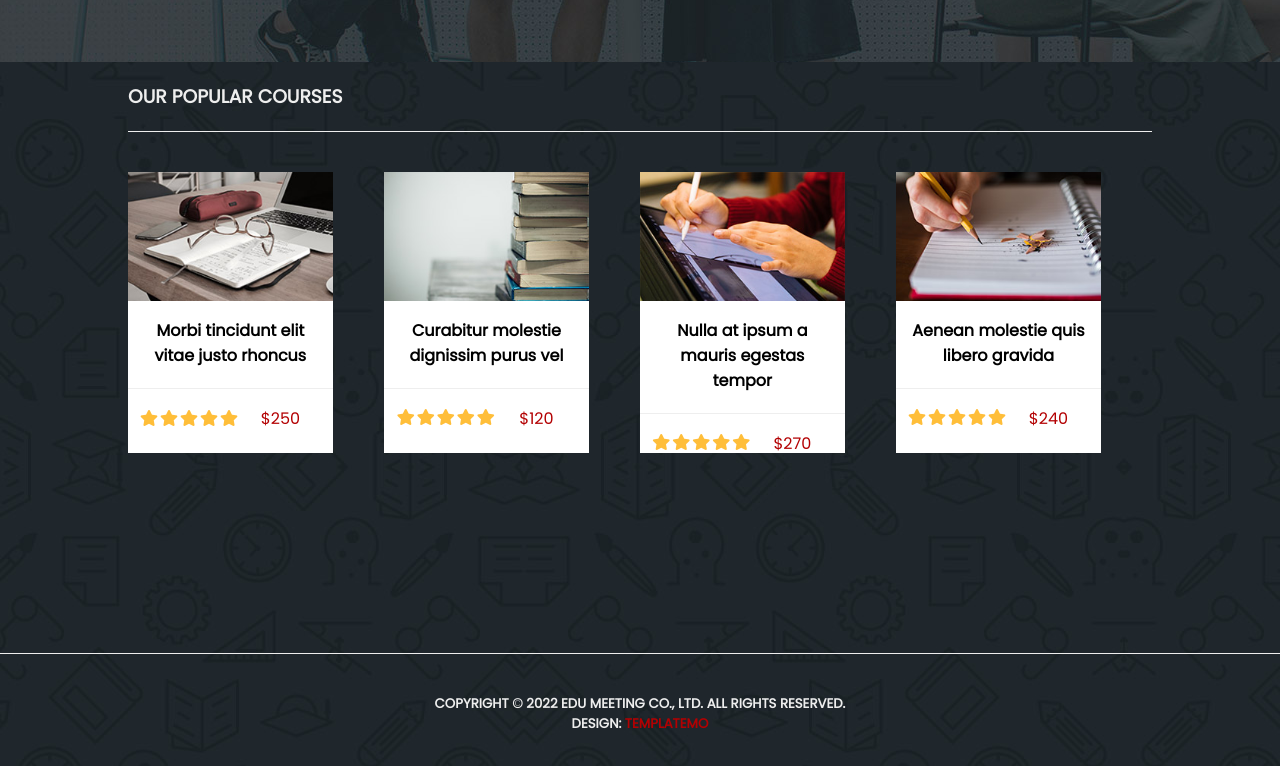
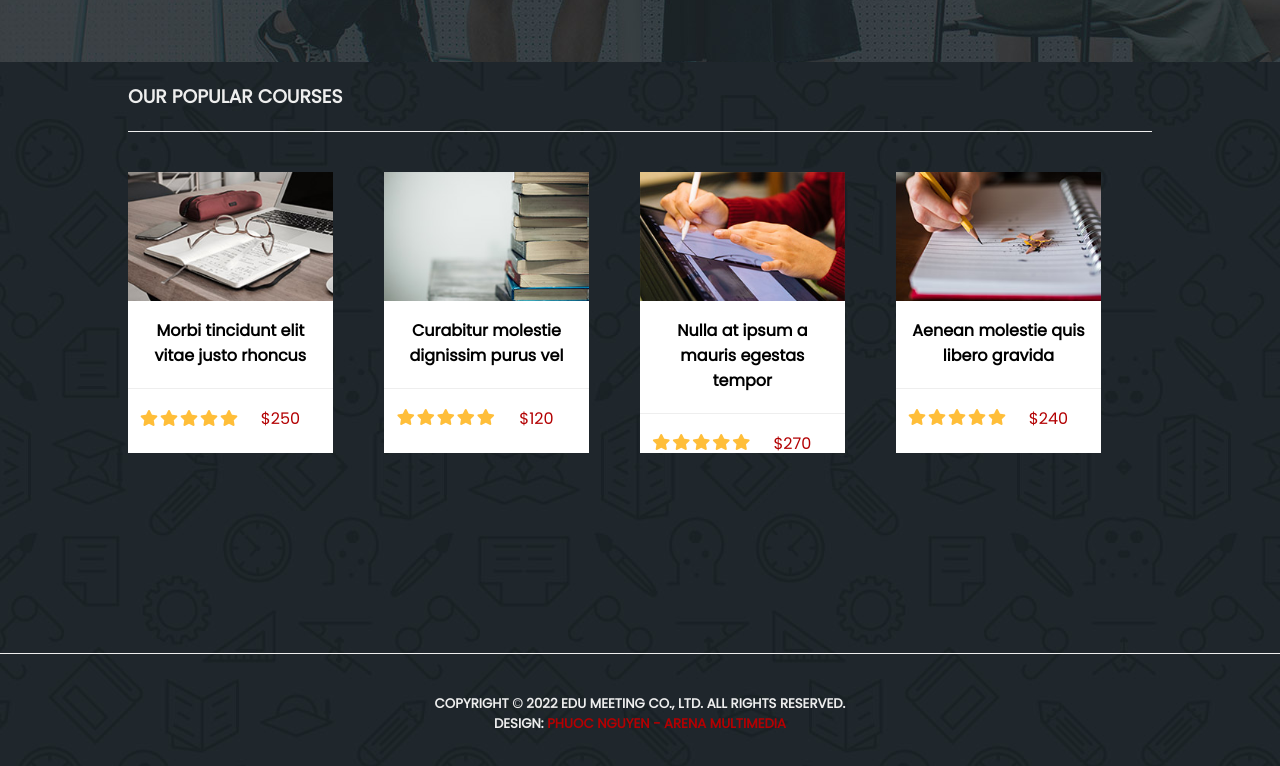
Before and after one commit to nguyentatphuoc/nguyentatphuocedu.github.io, a plain HTML site: page index.html in a window 1280 px wide. Shown: the part 2333-3099 px from the top of the page. Drawn offline with Linux system fonts and the light colour scheme.

Commit message:
Update index.html

```diff
--- a/index.html
+++ b/index.html
@@ -297,7 +297,7 @@
 <div class="border-top-gray mt-200 mb-40"></div>
 	<div class="text text-center mb-40">
 	<h5 class="text-center">COPYRIGHT © 2022 EDU MEETING CO., LTD. ALL RIGHTS RESERVED.</h5>
-<h5>DESIGN: <span class="text-primary">TEMPLATEMO</span></h5>
+<h5>DESIGN: <span class="text-primary">PHUOC NGUYEN - ARENA MULTIMEDIA</span></h5>
 	</div>
 	</section>
 
```
